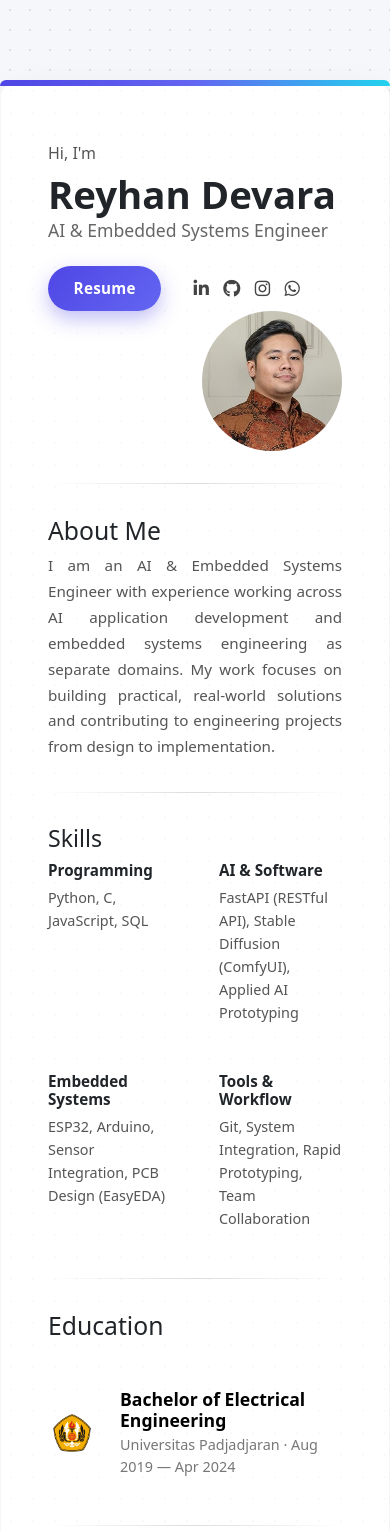
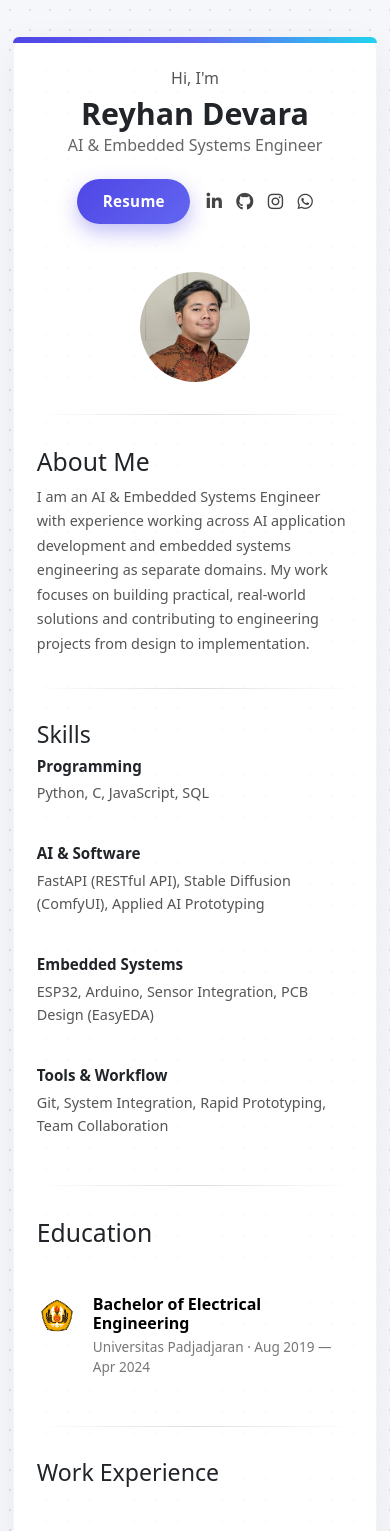
Before and after one commit to Handepp/new-porto-handep, a plain HTML site: page index.html in a window 390 px wide. Shown: the top 1531 px of the page. Drawn offline with nearby package versions, Linux system fonts and the light colour scheme.

Commit message:
update_responsive

```diff
--- a/index.html
+++ b/index.html
@@ -60,7 +60,8 @@
             </div>
 
             <!-- IMAGE -->
-            <div class="col-md-5 text-end">
+            <div class="col-md-5 text-md-end text-center mt-4 mt-md-0">
+
                 <img
                 src="assets/images/Handep.jpg"
                 alt="Reyhan Devara"
--- a/style.css
+++ b/style.css
@@ -5,7 +5,6 @@ body {
   background-size: 20px 20px;
   scroll-behavior: smooth;
 }
-
 
 main.container {
   position: relative;
@@ -348,3 +347,103 @@ main.container {
 .project-card-link:hover {
   color: inherit;
 }
+
+
+/* =========================
+   MOBILE RESPONSIVE
+   ========================= */
+@media (max-width: 768px) {
+
+  body {
+    padding: 0.8rem;
+  }
+
+  /* Container utama */
+  main.container {
+    margin: 1.5rem auto;
+    padding: 2rem 1.5rem;
+    border-radius: 14px;
+  }
+
+  /* HERO SECTION */
+  .hero .row {
+    text-align: center;
+  }
+
+  .hero-actions {
+    justify-content: center;
+    flex-wrap: wrap;
+    gap: 1rem;
+  }
+
+  .hero-links {
+    justify-content: center;
+  }
+
+  .hero-image {
+    width: 110px;
+    height: 110px;
+    margin: 1.5rem auto 0;
+  }
+
+  .hero-title {
+    font-size: 1.9rem;
+  }
+
+  .hero-role {
+    font-size: 1rem;
+  }
+
+  /* ABOUT */
+  .about-text {
+    font-size: 0.9rem;
+    text-align: left;
+  }
+
+  /* SKILLS */
+  .skills-grid {
+    grid-template-columns: 1fr;
+    gap: 1.5rem;
+  }
+
+  /* EXPERIENCE & EDUCATION */
+  .experience-header {
+    align-items: flex-start;
+  }
+
+  .experience-left {
+    margin-right: 1rem;
+  }
+
+  .experience-logo {
+    width: 40px;
+    height: 40px;
+  }
+
+  .experience-role {
+    font-size: 1rem;
+  }
+
+  .experience-date {
+    font-size: 0.85rem;
+  }
+
+  .experience-content {
+    margin-left: 0;
+    margin-top: 1rem;
+    font-size: 0.9rem;
+  }
+
+  /* PROJECTS */
+  .project-image {
+    height: 160px;
+  }
+
+  .project-title {
+    font-size: 1rem;
+  }
+
+  .project-desc {
+    font-size: 0.9rem;
+  }
+}
```
